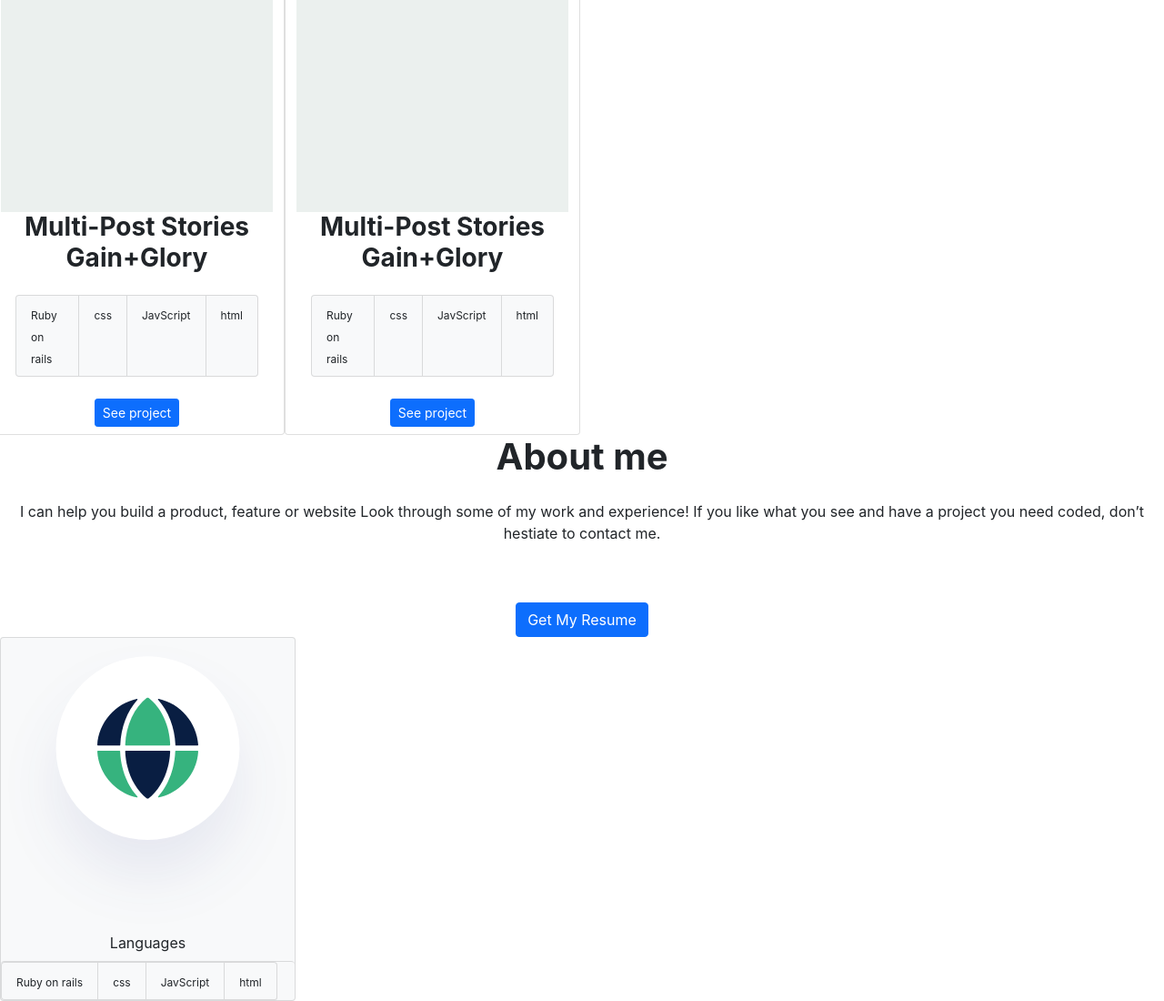
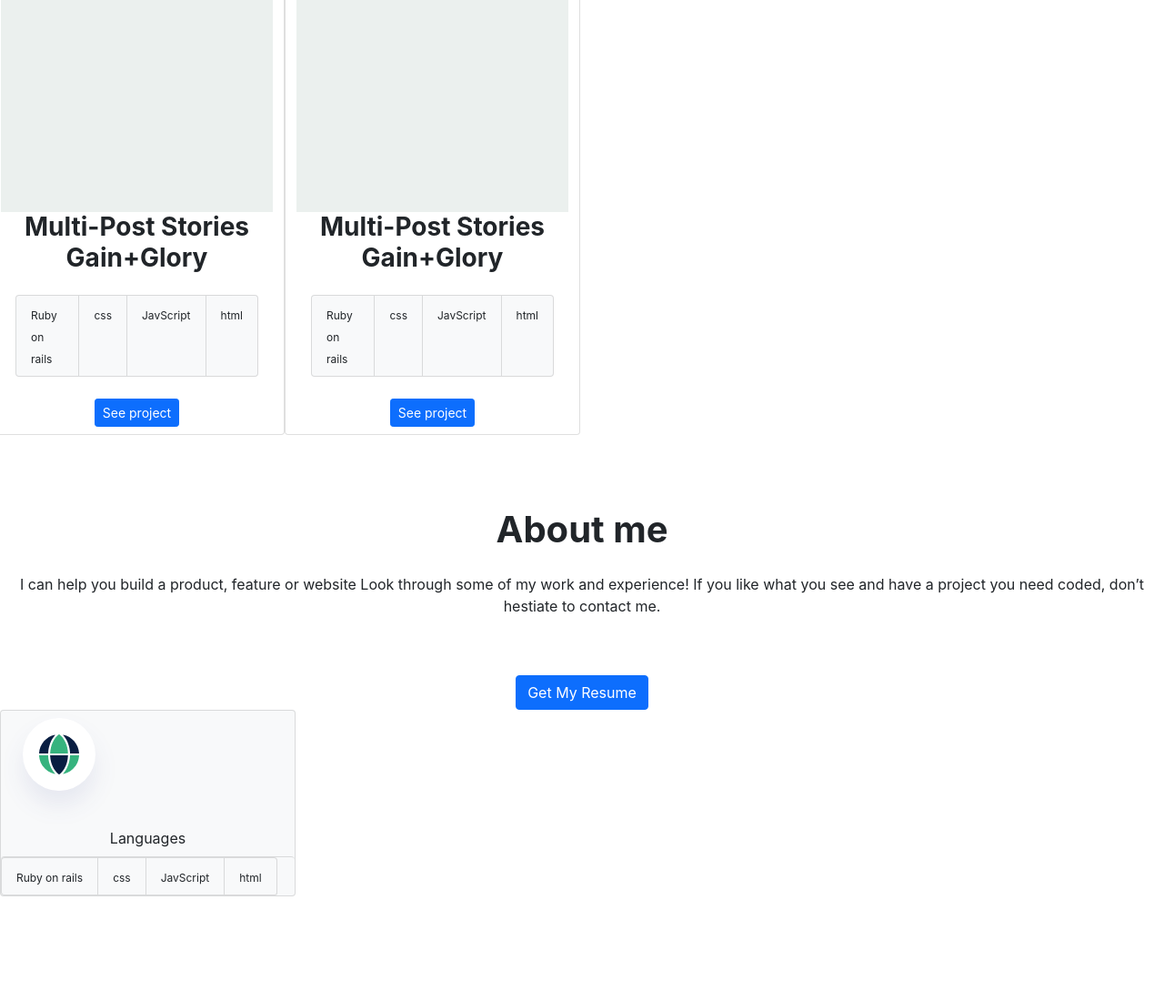
Before and after one commit to rbanos-mv/bootstrap-portfolio, a website: page index.html in a window 1280 px wide. Shown: the part 1444-2544 px from the top of the page at 91% size. After the commit the page ends 2429 px from the top, so only its background shows below. Drawn offline with nearby package versions, Linux system fonts and the light colour scheme.

Commit message:
add about me section style

```diff
--- a/style.css
+++ b/style.css
@@ -48,3 +48,12 @@ body {
   .list-group-element {
     padding: 8px 12px;
   }
+
+  .about-me-heading {
+      margin-top: 80px;
+  }
+
+  .about-icon {
+      width: 128px;
+      height: 128px;
+  }
```
